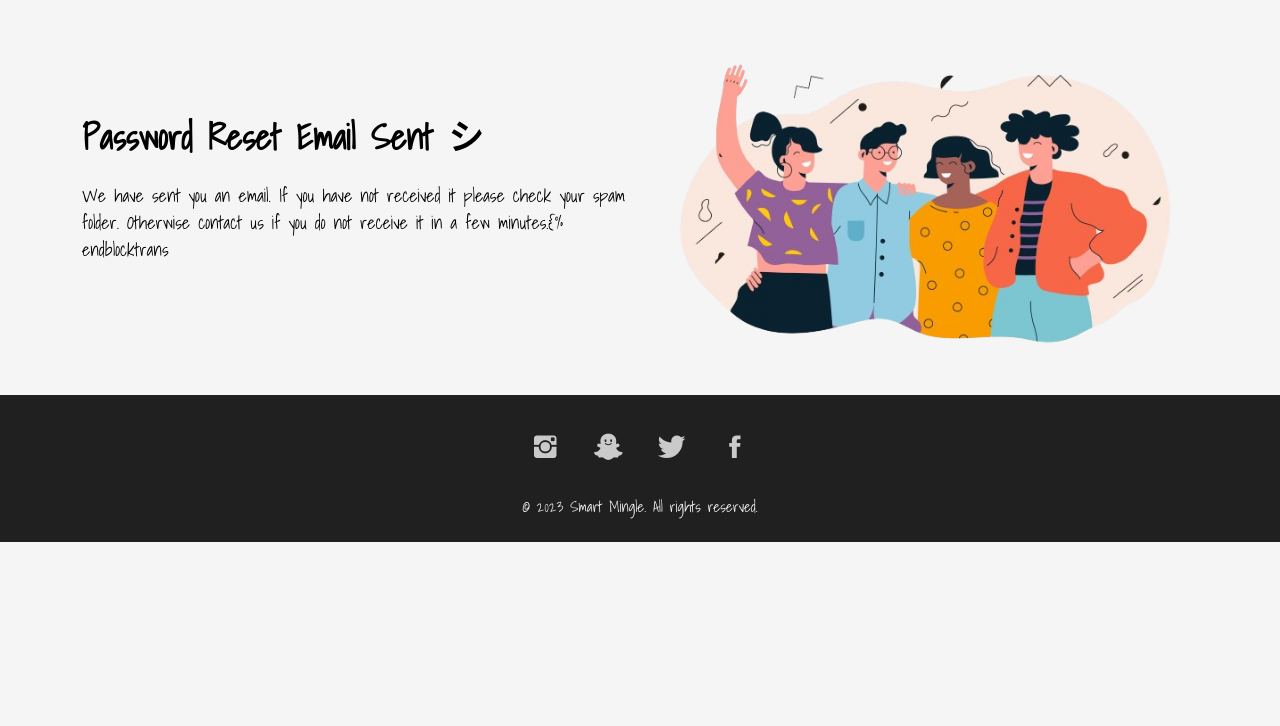
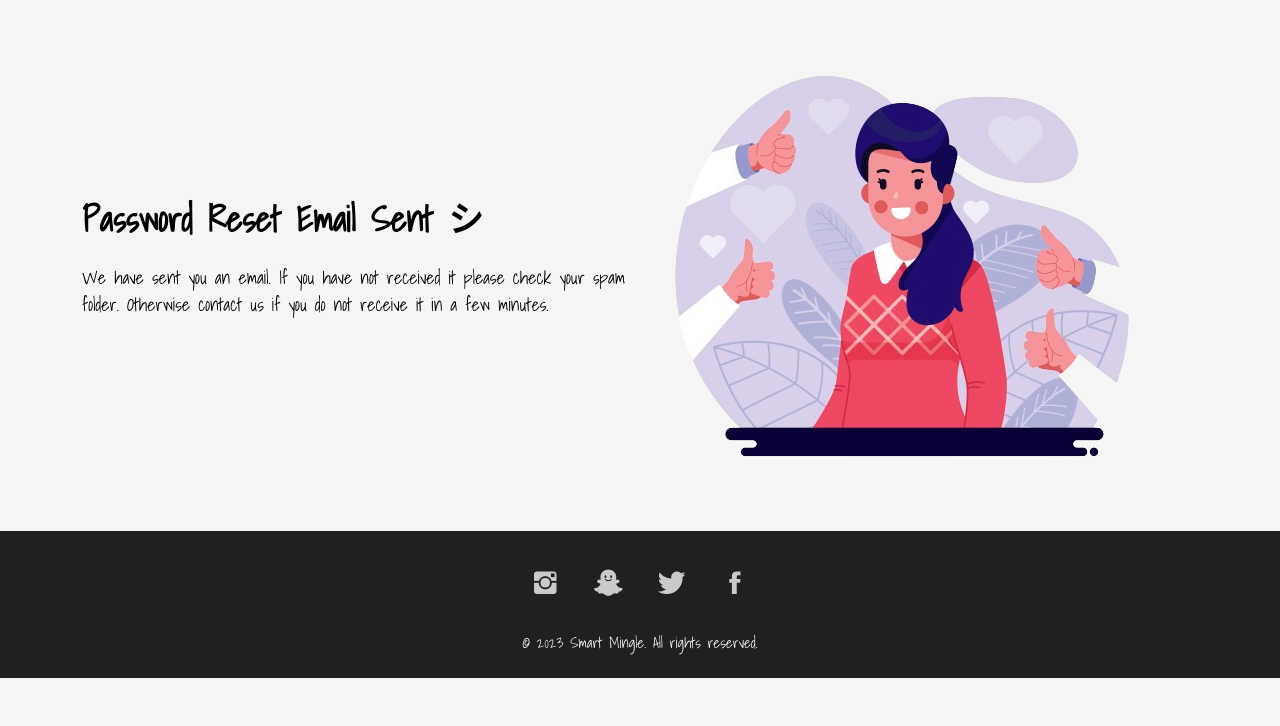
Before and after one commit to hirakhan95/smart-mingle, a Django app: template templates/smart_mingle_app/account/password_reset_done.html in a window 1280 px wide. Shown: the part 74-800 px from the top of the page. Run offline with Django 3.2, Linux system fonts and the light colour scheme; the template is opened without the code that fills it, so the values that code supplies are empty; some libraries are stand-ins or nearby versions.

Commit message:
images added for different pages

```diff
--- a/templates/smart_mingle_app/account/email_confirm.html
+++ b/templates/smart_mingle_app/account/email_confirm.html
@@ -47,7 +47,7 @@
         </div>
 
         <div class="col-lg-6 col-sm-12">
-            <img src="{%static 'images/hero.png' %}" alt="hero-image" class="img-fluid"/>
+            <img src="{%static 'images/confirm_email.png' %}" alt="email-confirm-image" class="img-fluid"/>
         </div>
     </div>
 </div>
--- a/templates/smart_mingle_app/account/login.html
+++ b/templates/smart_mingle_app/account/login.html
@@ -71,7 +71,7 @@
         </div>
 
         <div class="col-md-6">
-            <img src="{% static 'images/login.png' %}" alt="hero-image" class="img-fluid"/>
+            <img src="{% static 'images/login.png' %}" alt="login-image" class="img-fluid"/>
         </div>
     </div>
 </div>
--- a/templates/smart_mingle_app/account/logout.html
+++ b/templates/smart_mingle_app/account/logout.html
@@ -13,7 +13,7 @@
         <div class="col-lg-6 col-sm-12">
 
             <h3 class="mb-4">
-                Smart Mingle - Confirm your email address to be with us !
+                Smart Mingle - Are you sure you want to log out?
             </h3>
 
 
@@ -37,7 +37,7 @@
         </div>
 
         <div class="col-lg-6 col-sm-12">
-            <img src="{%static 'images/hero.png' %}" alt="hero-image" class="img-fluid"/>
+            <img src="{%static 'images/logout.png' %}" alt="logout-image" class="img-fluid"/>
         </div>
     </div>
 </div>
--- a/templates/smart_mingle_app/account/password_reset.html
+++ b/templates/smart_mingle_app/account/password_reset.html
@@ -50,7 +50,7 @@
         </div>
 
         <div class="col-lg-6 col-sm-12">
-            <img src="{%static 'images/hero.png' %}" alt="hero-image" class="img-fluid"/>
+            <img src="{%static 'images/forgot_pw.png' %}" alt="forgot_password" class="img-fluid"/>
         </div>
     </div>
 </div>
--- a/templates/smart_mingle_app/account/password_reset_done.html
+++ b/templates/smart_mingle_app/account/password_reset_done.html
@@ -17,13 +17,13 @@
             </h3>
 
             <p>
-                We have sent you an email. If you have not received it please check your spam folder. Otherwise contact us if you do not receive it in a few minutes.{% endblocktrans
+                We have sent you an email. If you have not received it please check your spam folder. Otherwise contact us if you do not receive it in a few minutes.
             </p>
 
         </div>
 
         <div class="col-lg-6 col-sm-12">
-            <img src="{%static 'images/hero.png' %}" alt="hero-image" class="img-fluid"/>
+            <img src="{%static 'images/thumbsup.png' %}" alt="done-image" class="img-fluid"/>
         </div>
     </div>
 </div>
--- a/templates/smart_mingle_app/account/password_reset_from_key.html
+++ b/templates/smart_mingle_app/account/password_reset_from_key.html
@@ -65,7 +65,7 @@
                 </div>
 
                 <div class="col-lg-6 col-sm-12">
-                    <img src="{%static 'images/hero.png' %}" alt="hero-image" class="img-fluid"/>
+                    <img src="{%static 'images/pw_reset.png' %}" alt="password-reset-image" class="img-fluid"/>
                 </div>
             {% endif %}
 
--- a/templates/smart_mingle_app/account/password_reset_from_key_done.html
+++ b/templates/smart_mingle_app/account/password_reset_from_key_done.html
@@ -23,7 +23,7 @@
         </div>
 
         <div class="col-lg-6 col-sm-12">
-            <img src="{%static 'images/hero.png' %}" alt="hero-image" class="img-fluid"/>
+            <img src="{%static 'images/hurray.png' %}" alt="password-reset-done" class="img-fluid"/>
         </div>
     </div>
 </div>
--- a/templates/smart_mingle_app/account/verification_sent.html
+++ b/templates/smart_mingle_app/account/verification_sent.html
@@ -17,13 +17,13 @@
             </h3>
 
             <p>
-                We have sent an email to you for verification. Follow the link provided to finalize the signup process. If you do not see the verification email in your main inbox, check your spam folder. Please contact us if you do not receive the verification email within a few minutes.{% endblocktrans
+                We have sent an email to you for verification. Follow the link provided to finalize the signup process. If you do not see the verification email in your main inbox, check your spam folder. Please contact us if you do not receive the verification email within a few minutes.
             </p>
 
         </div>
 
         <div class="col-lg-6 col-sm-12">
-            <img src="{%static 'images/hero.png' %}" alt="hero-image" class="img-fluid"/>
+            <img src="{%static 'images/verify_email.png' %}" alt="email_verification" class="img-fluid"/>
         </div>
     </div>
 </div>
```
Also changed, not shown: static/images/confirm_email.png (added), static/images/forgot_pw.png (added), static/images/hurray.png (added), static/images/logout.png (added), static/images/pw_reset.png (added), static/images/sad.png (added), static/images/thumbsup.png (added), static/images/verify_email.png (added).
